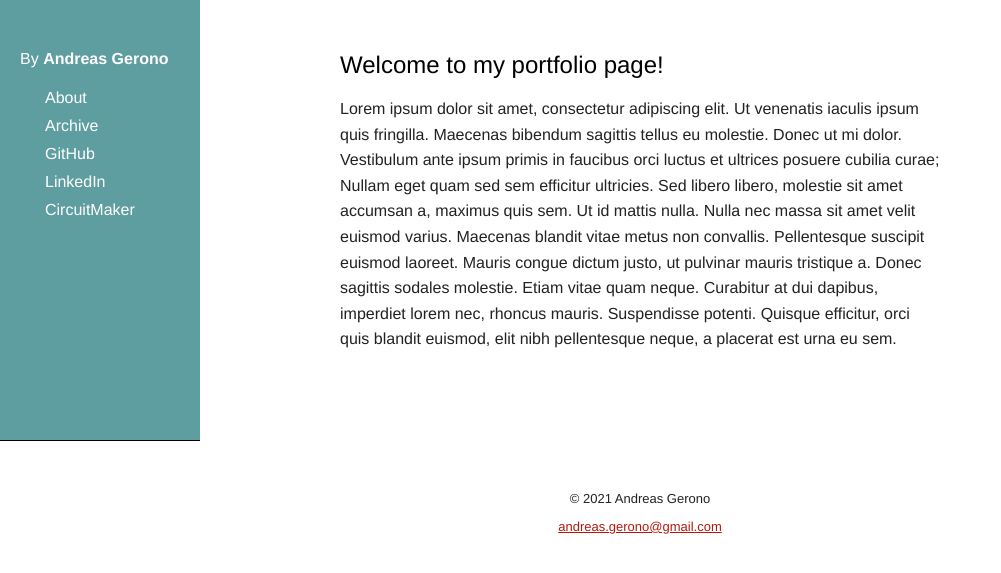
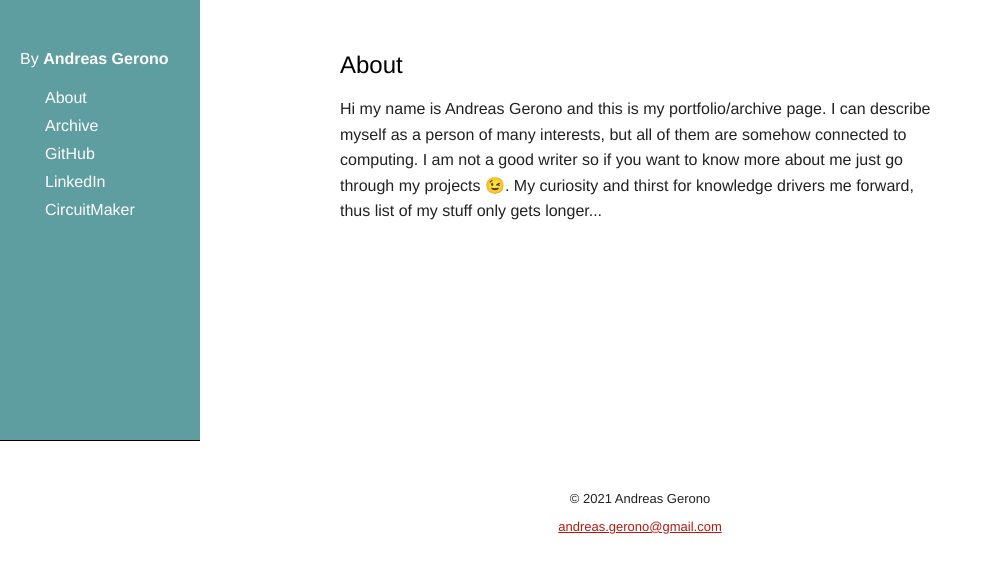
Before and after one commit to AndreasGerono/Portfolio, a Django app: page /about in a window 1280 px wide. Shown: the top 573 px of the page, without its empty margins (0-1001 px from the left). Run offline with Django 3.2, Linux system fonts and the light colour scheme.

Commit message:
Update about me page

```diff
--- a/Portfolio/portfolio_projects/templates/about.html
+++ b/Portfolio/portfolio_projects/templates/about.html
@@ -4,10 +4,10 @@
 
 <article>
     <header>
-        <h2>Welcome to my portfolio page!</h2>
+        <h2>About</h2>
     </header>
     <p >
-        Lorem ipsum dolor sit amet, consectetur adipiscing elit. Ut venenatis iaculis ipsum quis fringilla. Maecenas bibendum sagittis tellus eu molestie. Donec ut mi dolor. Vestibulum ante ipsum primis in faucibus orci luctus et ultrices posuere cubilia curae; Nullam eget quam sed sem efficitur ultricies. Sed libero libero, molestie sit amet accumsan a, maximus quis sem. Ut id mattis nulla. Nulla nec massa sit amet velit euismod varius. Maecenas blandit vitae metus non convallis. Pellentesque suscipit euismod laoreet. Mauris congue dictum justo, ut pulvinar mauris tristique a. Donec sagittis sodales molestie. Etiam vitae quam neque. Curabitur at dui dapibus, imperdiet lorem nec, rhoncus mauris. Suspendisse potenti. Quisque efficitur, orci quis blandit euismod, elit nibh pellentesque neque, a placerat est urna eu sem.
+		Hi my name is Andreas Gerono and this is my portfolio/archive page. I can describe myself as a person of many interests, but all of them are somehow connected to computing. I am not a good writer so if you want to know more about me just go through my projects 😉. My curiosity and thirst for knowledge drivers me forward, thus list of my stuff only gets longer...
     </p>
 </article>
 {% endblock %}
```
